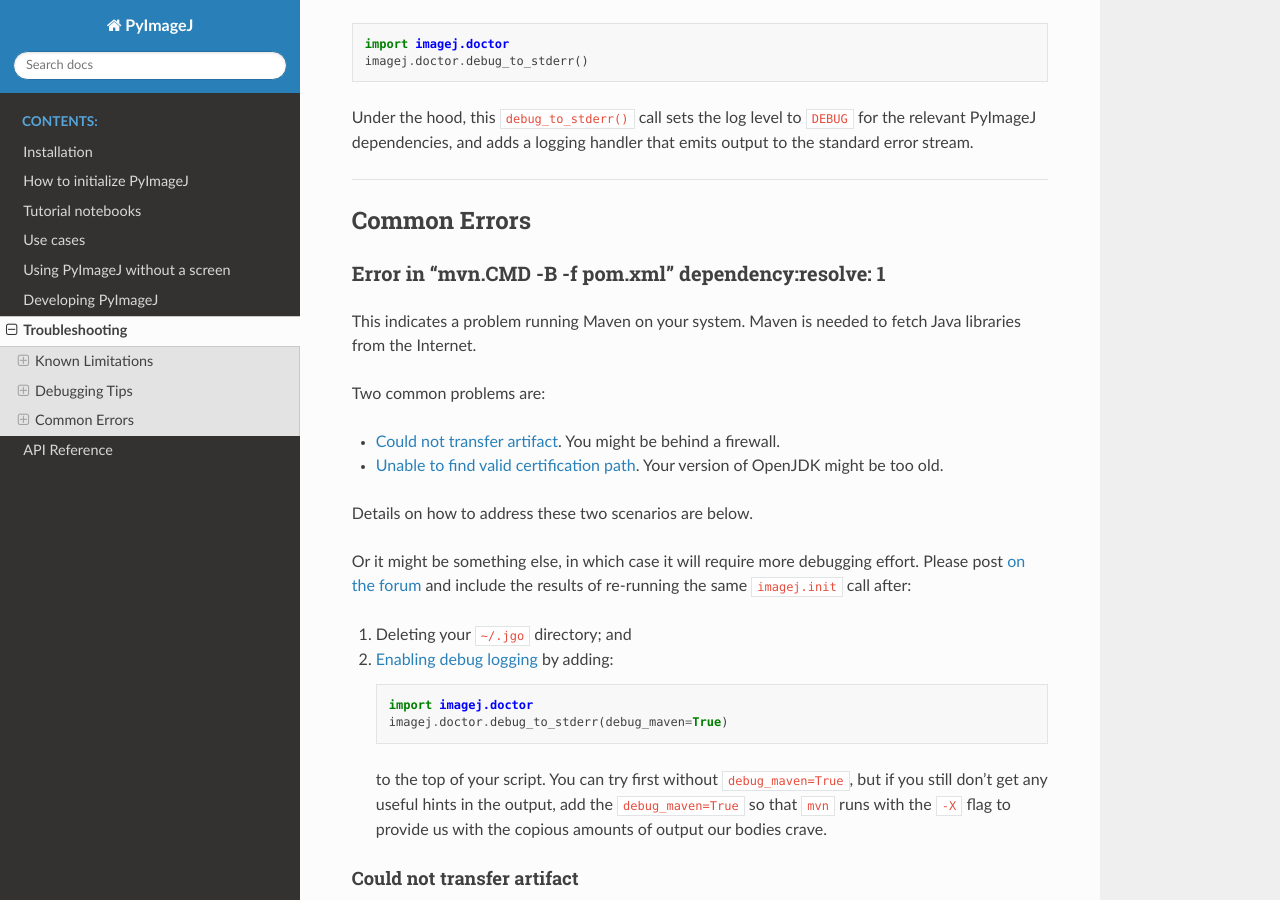
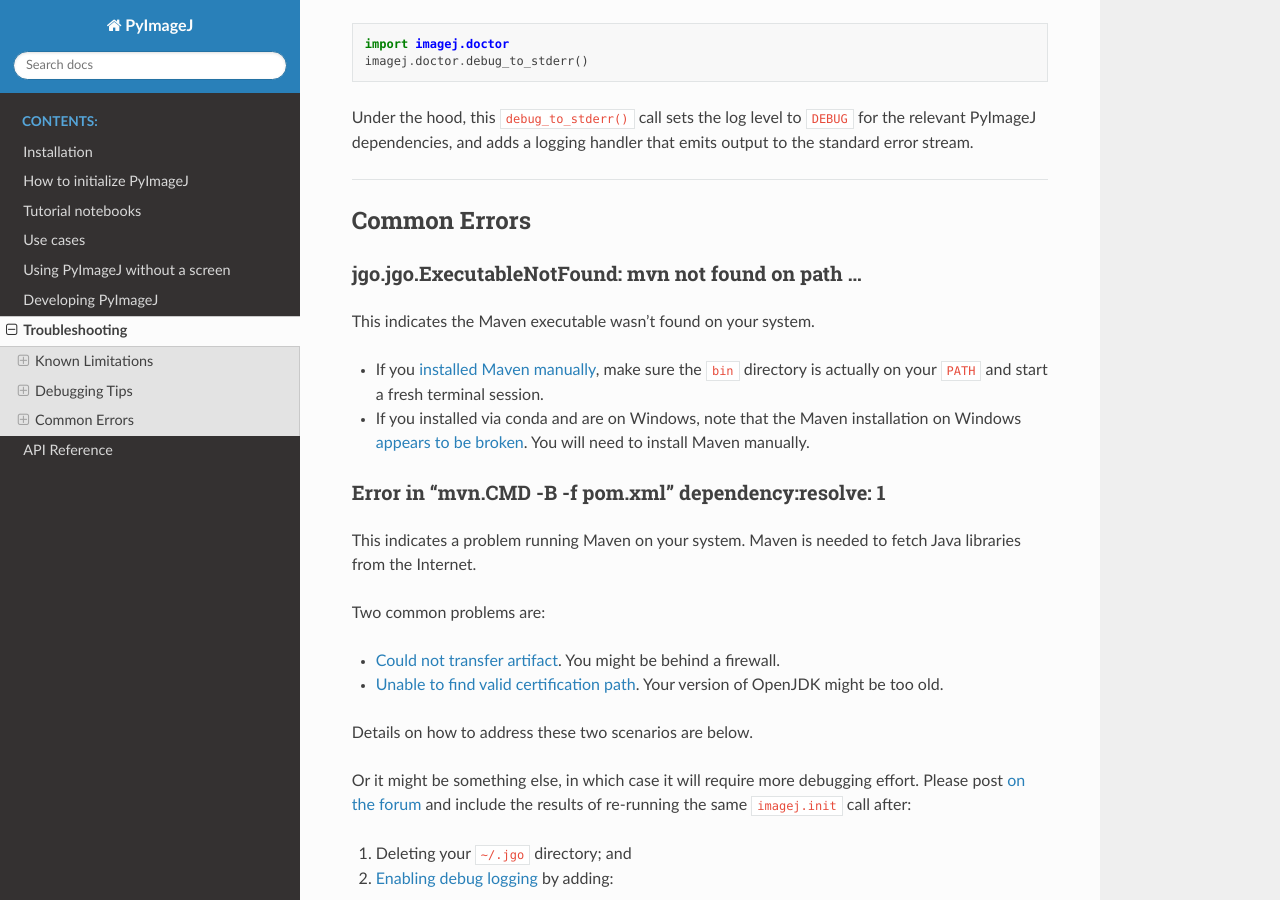
Before and after one commit to imagej/pyimagej, a Sphinx documentation site: the page built from doc/Troubleshooting.md, in a window 1280 px wide and 900 px high, scrolled down 2698 px. Built offline with Sphinx 7.4.7 and the Read the Docs theme 2.0.0, drawn with Linux system fonts in a browser that asks for light colours; pages that are not in the unit, such as notebooks, are missing from menus.

Commit message:
Update Troubleshooting.md - maven on windows

```diff
--- a/doc/Troubleshooting.md
+++ b/doc/Troubleshooting.md
@@ -133,6 +133,13 @@
 ------------------------------------------------------------------------------
 
 ## Common Errors
+
+### jgo.jgo.ExecutableNotFound: mvn not found on path ...
+
+This indicates the Maven executable wasn't found on your system.
+
+* If you [installed Maven manually](https://maven.apache.org/install.html), make sure the `bin` directory is actually on your `PATH` and start a fresh terminal session.
+* If you installed via conda and are on Windows, note that the Maven installation on Windows [appears to be broken](https://github.com/conda-forge/maven-feedstock/issues/23). You will need to install Maven manually.
 
 ### Error in "mvn.CMD -B -f pom.xml" dependency:resolve: 1
 
```
